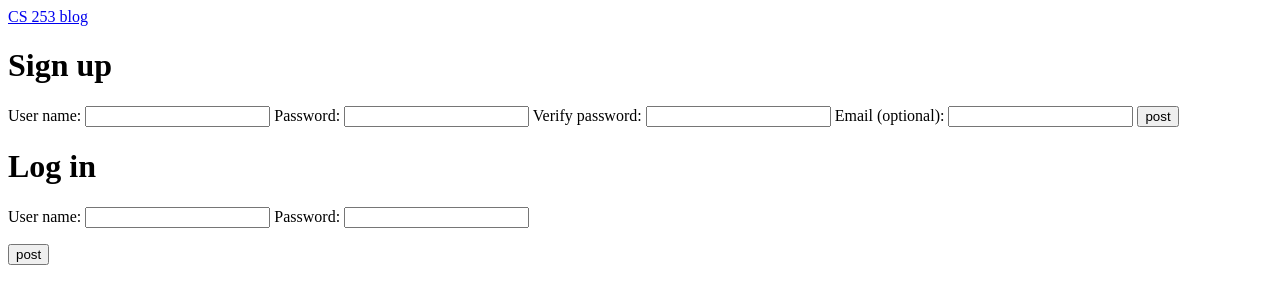
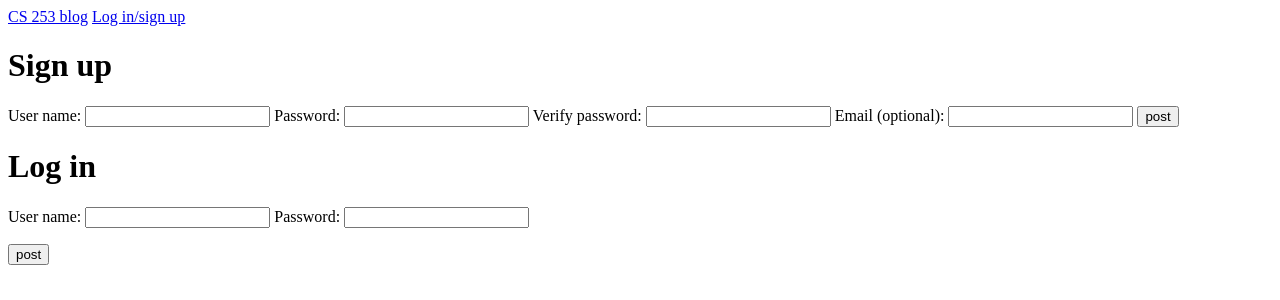
Before and after one commit to theshannonclark/udacity-blog, a Python web app: template templates/auth.html in a window 1280 px wide. Shown: the top 300 px of the page. Run offline with Jinja, Linux system fonts and the light colour scheme; the template is opened without the code that fills it, so the values that code supplies are empty.

Commit message:
Add log in button to base html template

```diff
--- a/templates/base.html
+++ b/templates/base.html
@@ -9,6 +9,7 @@
 
   <body>
     <a href="/">CS 253 blog</a>
+    <a href="/auth">Log in/sign up</a>
 
     <div id="content">
       {% block content %}
```
